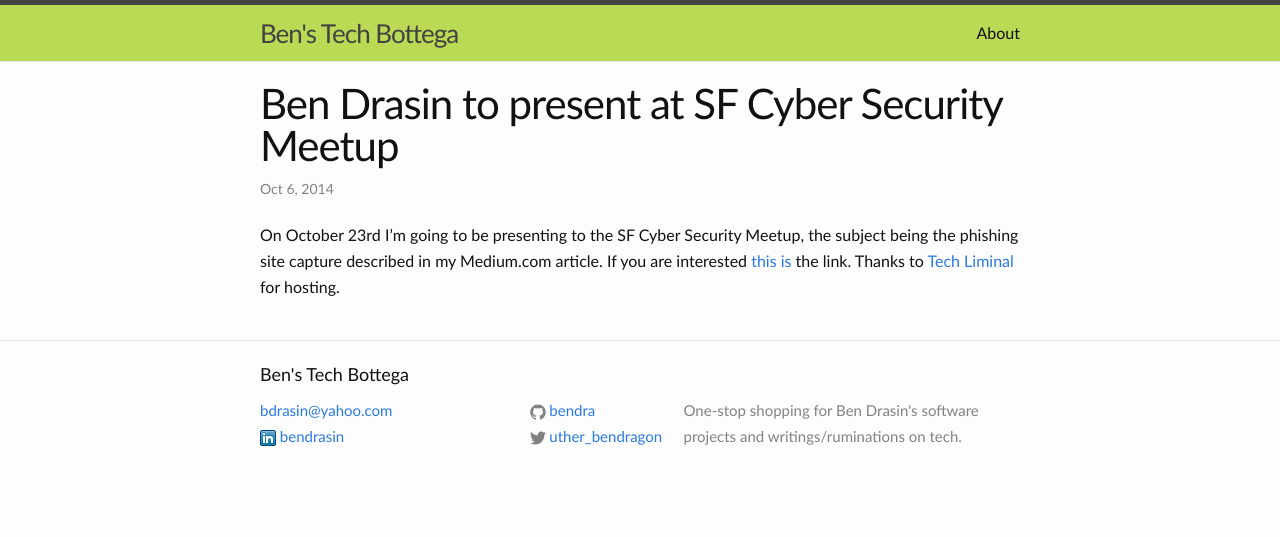
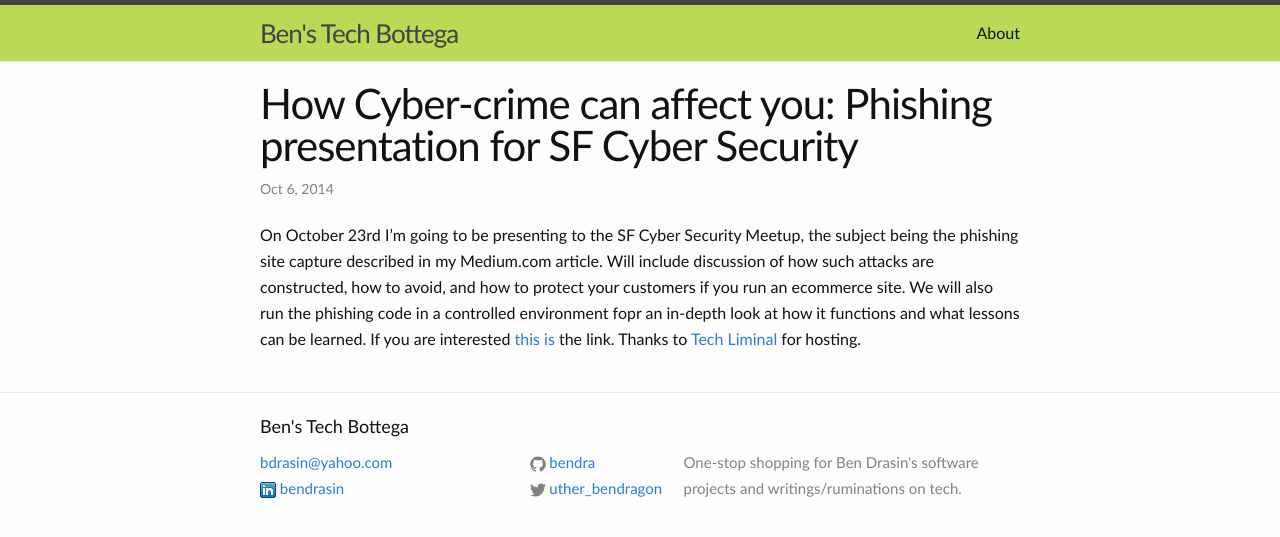
Before and after one commit to bendra/bendra.github.io, a Jekyll site: the page built from _posts/2014-10-06-2014-presenting-for-sf-cyber-security.markdown, in a window 1280 px wide. Shown: the top 537 px of the page. Built offline with Jekyll 4.4.1, drawn with Linux system fonts in a browser that asks for light colours.

Commit message:
Updated title

```diff
--- a/_posts/2014-10-06-2014-presenting-for-sf-cyber-security.markdown
+++ b/_posts/2014-10-06-2014-presenting-for-sf-cyber-security.markdown
@@ -1,7 +1,7 @@
 ---
 layout: post
-title:  "Ben Drasin to present at SF Cyber Security Meetup"
+title:  "How Cyber-crime can affect you: Phishing presentation for SF Cyber Security"
 date:   2014-10-06 22:35:15
 categories: security phishing
 ---
-On October 23rd I'm going to be presenting to the SF Cyber Security Meetup, the subject being the phishing site capture described in my Medium.com article.  If you are interested [this is](http://www.meetup.com/SF-Cyber-Security/events/210663472/) the link.  Thanks to [Tech Liminal](http://techliminal.com/) for hosting.
+On October 23rd I'm going to be presenting to the SF Cyber Security Meetup, the subject being the phishing site capture described in my Medium.com article.  Will include discussion of how such attacks are constructed, how to avoid, and how to protect your customers if you run an ecommerce site.  We will also run the phishing code in a controlled environment fopr an in-depth look at how it functions and what lessons can be learned.  If you are interested [this is](http://www.meetup.com/SF-Cyber-Security/events/210663472/) the link.  Thanks to [Tech Liminal](http://techliminal.com/) for hosting.
```
